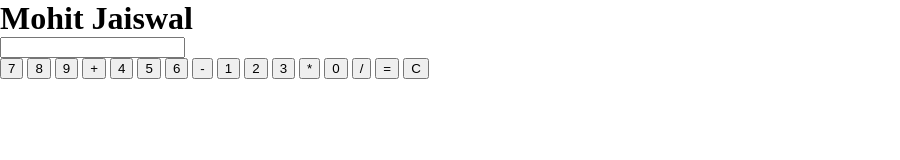
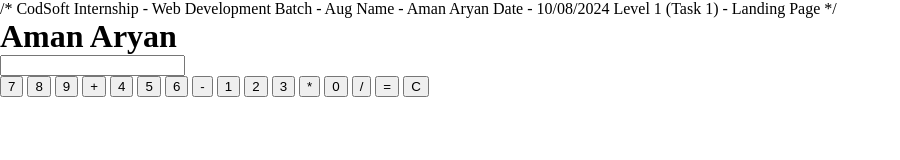
Before and after one commit to amanaryan507/Codsoft, a plain HTML site: page Task3/index (2).html in a window 1280 px wide. Shown: the whole page, without its empty margins (0-900 px from the left). Drawn offline with Linux system fonts and the light colour scheme; files that its build step writes are made by us from their sources.

Commit message:
Update index (2).html

```diff
--- a/Task3/index (2).html
+++ b/Task3/index (2).html
@@ -1,22 +1,22 @@
 
-<!--
+/*
     CodSoft Internship - Web Development
-    Batch - July
-    Name - Mohit Jaiswal
-    Date - 09/07/2023
-    Level 1 (Task 3) - Simple Calculator
--->
+    Batch - Aug
+    Name - Aman Aryan
+    Date - 10/08/2024
+    Level 1 (Task 1) - Landing Page
+*/
 
 <!DOCTYPE html>
 <html>
 <head>
-  <title>Mohit Jaiswal - Level 1 (Task 2)</title>
+  <title>Aman Aryanl - Level 1 (Task 2)</title>
   <link rel="stylesheet" type="text/css" href="style.css">
 </head>
 <body>
 
   <div class="container">
-    <h1>Mohit Jaiswal</h1>
+    <h1>Aman Aryan</h1>
   </div>
   <div class="calculator">
     <input type="text" id="result" readonly>
```
